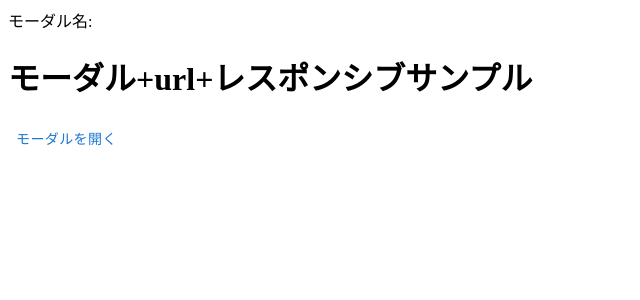
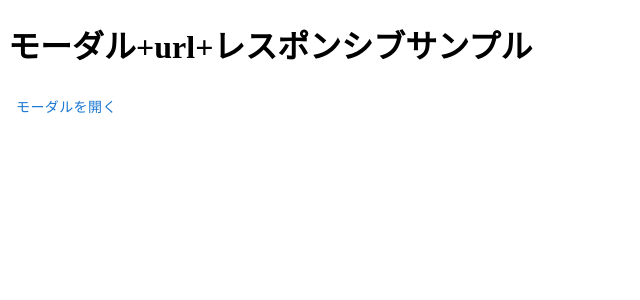
Before and after one commit to takecchi/responsive-modal-example, a Next.js app: page / in a window 1280 px wide. Shown: the top 300 px of the page, without its empty margins (0-640 px from the left). Built offline with nearby package versions, Linux system fonts and the light colour scheme.

Commit message:
モーダルとページを紐付けるサンプル

```diff
--- a/src/pages/index.tsx
+++ b/src/pages/index.tsx
@@ -31,7 +31,6 @@ export default function Home() {
         <link rel="icon" href="/favicon.ico" />
       </Head>
       <main>
-        <div>モーダル名:{router.query.modalName}</div>
         <h1>モーダル+url+レスポンシブサンプル</h1>
         <Button onClick={handleOpen}>モーダルを開く</Button>
         <Modal open={open} handleClose={handleClose}>
```
